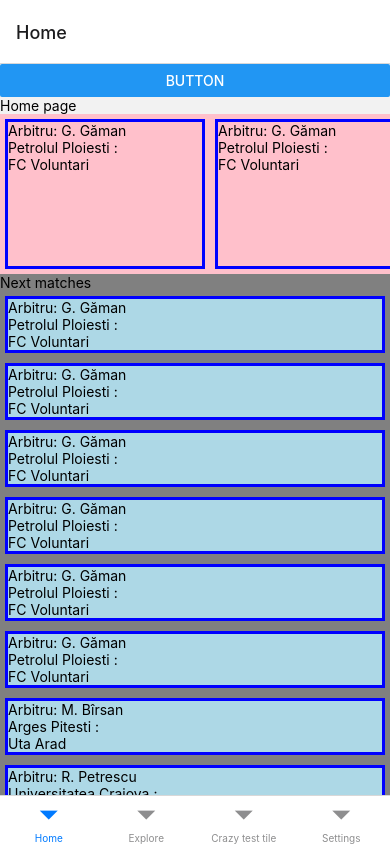
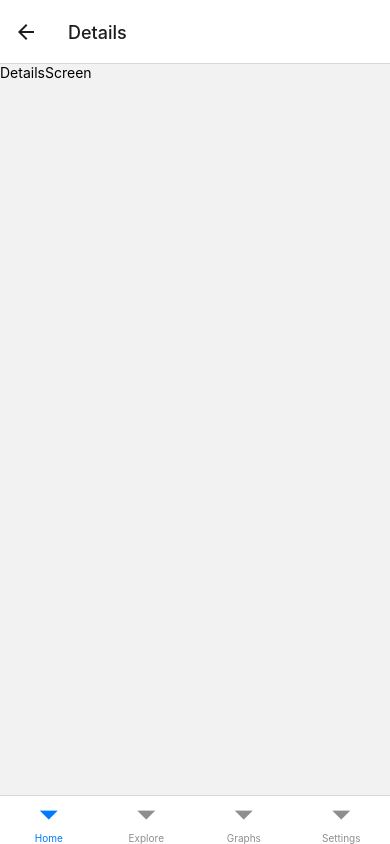
Before and after one commit to stefan-dudu/football-statistics, a React Native app: screen /Details in a window 390 px wide. Built offline with nearby package versions, Linux system fonts and the light colour scheme.

Commit message:
Stack & tab navigator working together now

```diff
--- a/App.js
+++ b/App.js
@@ -1,22 +1,32 @@
 import * as React from "react";
-import { Text, View, Button } from "react-native";
 import { NavigationContainer } from "@react-navigation/native";
+import { createStackNavigator } from "@react-navigation/stack";
 import { createBottomTabNavigator } from "@react-navigation/bottom-tabs";
-import Home from "./src/screens/Home";
+import HomeScreen from "./src/screens/HomeScreen";
 import Explore from "./src/screens/Explore";
 import Graphs from "./src/screens/Graphs";
 import Settings from "./src/screens/Settings";
 
+import DetailsScreen from "./src/screens/subScreens/DetailsScreen";
+
+const Stack = createStackNavigator();
 const Tab = createBottomTabNavigator();
 
-export default function App({ navigation, route }) {
+const HomeStack = () => (
+  <Stack.Navigator>
+    <Stack.Screen name="Home" component={HomeScreen} />
+    <Stack.Screen name="Details" component={DetailsScreen} />
+  </Stack.Navigator>
+);
+
+const App = ({ navigation }) => {
   return (
     <NavigationContainer>
       <Tab.Navigator>
         <Tab.Screen
           name="Home"
-          component={Home}
-          options={{ headerShown: true }}
+          component={HomeStack}
+          options={{ headerShown: false }}
         />
         <Tab.Screen name="Explore" component={Explore} />
         <Tab.Screen
@@ -24,17 +34,6 @@ export default function App({ navigation, route }) {
           component={Graphs}
           navigation={navigation}
           screenOptions={{ headerTitle: "Test", headerShown: false }}
-          options={{
-            title: "Crazy test tile",
-            headerTitle: "test title",
-            headerLeft: () => (
-              <Button
-                onPress={() => alert("This is a button!")}
-                title="Info"
-                color="#fff"
-              />
-            ),
-          }}
         />
         <Tab.Screen
           name="Settings"
@@ -44,4 +43,6 @@ export default function App({ navigation, route }) {
       </Tab.Navigator>
     </NavigationContainer>
   );
-}
+};
+
+export default App;
--- a/package.json
+++ b/package.json
@@ -10,6 +10,8 @@
   },
   "dependencies": {
     "@react-navigation/bottom-tabs": "^6.5.8",
+    "@react-navigation/native": "^6.1.7",
+    "@react-navigation/stack": "^6.3.17",
     "axios": "^1.4.0",
     "expo": "~48.0.18",
     "expo-status-bar": "~1.4.4",
--- a/src/components/LiveMatches.js
+++ b/src/components/LiveMatches.js
@@ -4,6 +4,7 @@ import {
   Text,
   View,
   TouchableOpacity,
+  Modal,
 } from "react-native";
 import React, { useEffect, useState } from "react";
 import apiSports from "../api/api-sports";
@@ -698,8 +699,9 @@ const LiveMatches = ({ navigation }) => {
     return (
       <TouchableOpacity
         onPress={() =>
-          navigation.navigate("Graphs", {
+          navigation.navigate("Details", {
             fixtureID: el.fixture.id,
+            typeOfMatch: "live",
           })
         }
       >
--- a/src/components/NextMatches.js
+++ b/src/components/NextMatches.js
@@ -698,8 +698,9 @@ const NextMatches = ({ navigation }) => {
     return (
       <TouchableOpacity
         onPress={() =>
-          navigation.navigate("Graphs", {
-            params: "random params here",
+          navigation.navigate("Details", {
+            fixtureID: el.fixture.id,
+            typeOfMatch: "to be played",
           })
         }
       >
--- a/src/screens/Graphs.js
+++ b/src/screens/Graphs.js
@@ -1,20 +1,25 @@
 import { StyleSheet, Text, View } from "react-native";
 import React from "react";
+import { useNavigation, useIsFocused } from "@react-navigation/native";
 
 const Graphs = (params, { navigation }) => {
-  // console.log("params", params.route.params.fixtureID);
+  // // console.log("params", params.route.params.fixtureID);
 
-  const fixtureID = params.route.params.fixtureID;
+  // // const fixtureID = params?.route?.params?.fixtureID;
 
-  // console.log("params", params);
-  // console.log("navigation.getState();", navigation());
+  // console.log("params", params.navigation.getState());
+  // // console.log("navigation.getState();", navigation());
+
+  // const navigationNative = useNavigation();
+  // console.log("currentScreen", navigationNative);
+  // const isFocused = useIsFocused();
+  // console.log("isFocused", isFocused);
 
   return (
     <View>
-      <Text>Graphs</Text>
-      <Text>Fixture id: {fixtureID}</Text>
-      <Text>Score</Text>
-      <Text>Spurs 2 : 1 Man City</Text>
+      <View>
+        <Text>Clasament</Text>
+      </View>
     </View>
   );
 };
--- a/src/screens/Home.js
+++ b/src/screens/Home.js
@@ -10,7 +10,7 @@ const Home = ({ navigation }) => {
         title="button"
         onPress={() =>
           navigation.navigate("Graphs", {
-            params: "random params here",
+            params: "home params",
           })
         }
       />
--- /dev/null
+++ b/src/screens/HomeScreen.js
@@ -0,0 +1,20 @@
+import { Button, StyleSheet, Text, View, TouchableOpacity } from "react-native";
+import React from "react";
+import LiveMatches from "../components/LiveMatches";
+import NextMatches from "../components/NextMatches";
+
+const HomeScreen = ({ navigation }) => {
+  return (
+    <View>
+      <Text>HomeScreen</Text>
+      <TouchableOpacity onPress={() => navigation.navigate("Details")}>
+        <LiveMatches navigation={navigation} />
+        <NextMatches navigation={navigation} />
+      </TouchableOpacity>
+    </View>
+  );
+};
+
+export default HomeScreen;
+
+const styles = StyleSheet.create({});
--- /dev/null
+++ b/src/screens/subScreens/DetailsScreen.js
@@ -0,0 +1,16 @@
+import { StyleSheet, Text, View } from "react-native";
+import React from "react";
+
+const DetailsScreen = (params) => {
+  console.log("params", params.route.params);
+
+  return (
+    <View>
+      <Text>DetailsScreen</Text>
+    </View>
+  );
+};
+
+export default DetailsScreen;
+
+const styles = StyleSheet.create({});
```
Also changed, not shown: src/screens/MatchDetails.js (added, +14 -0 lines), 1 other file (tests, documents, lock files or other folders).
